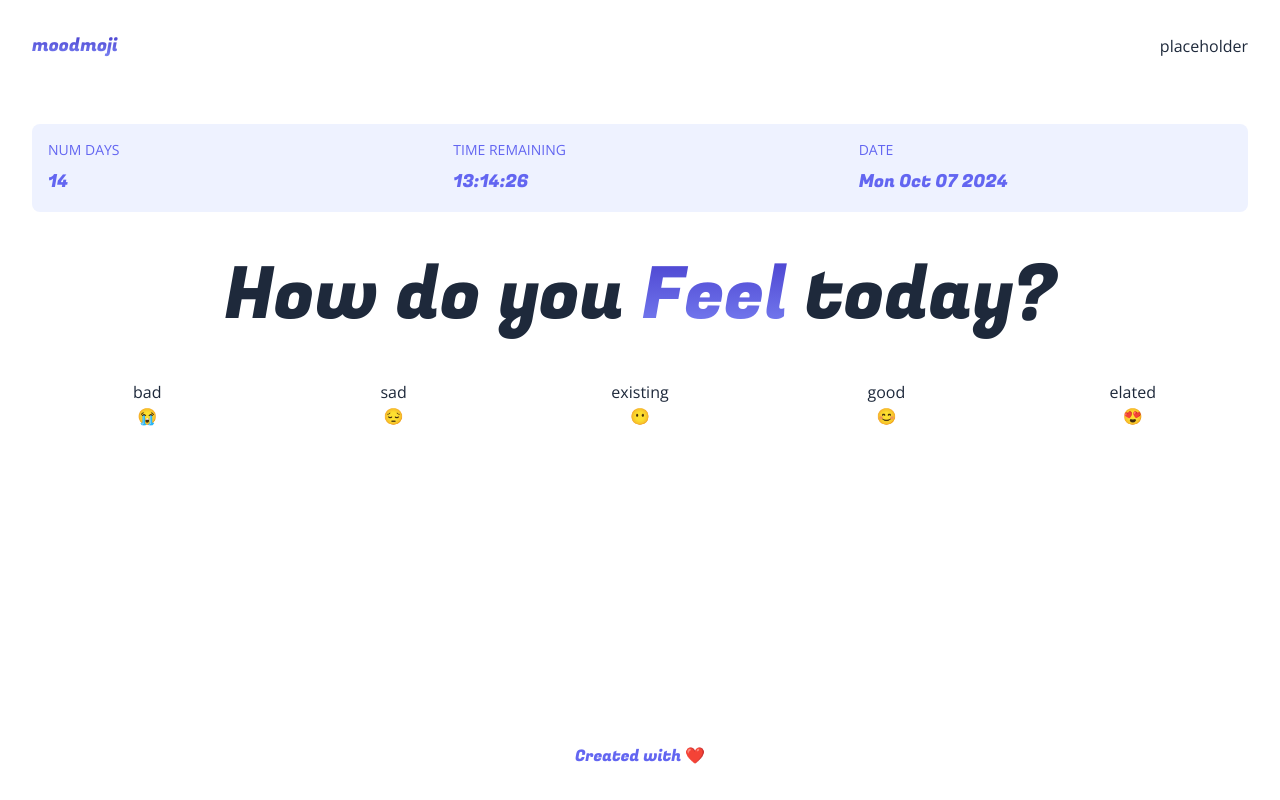
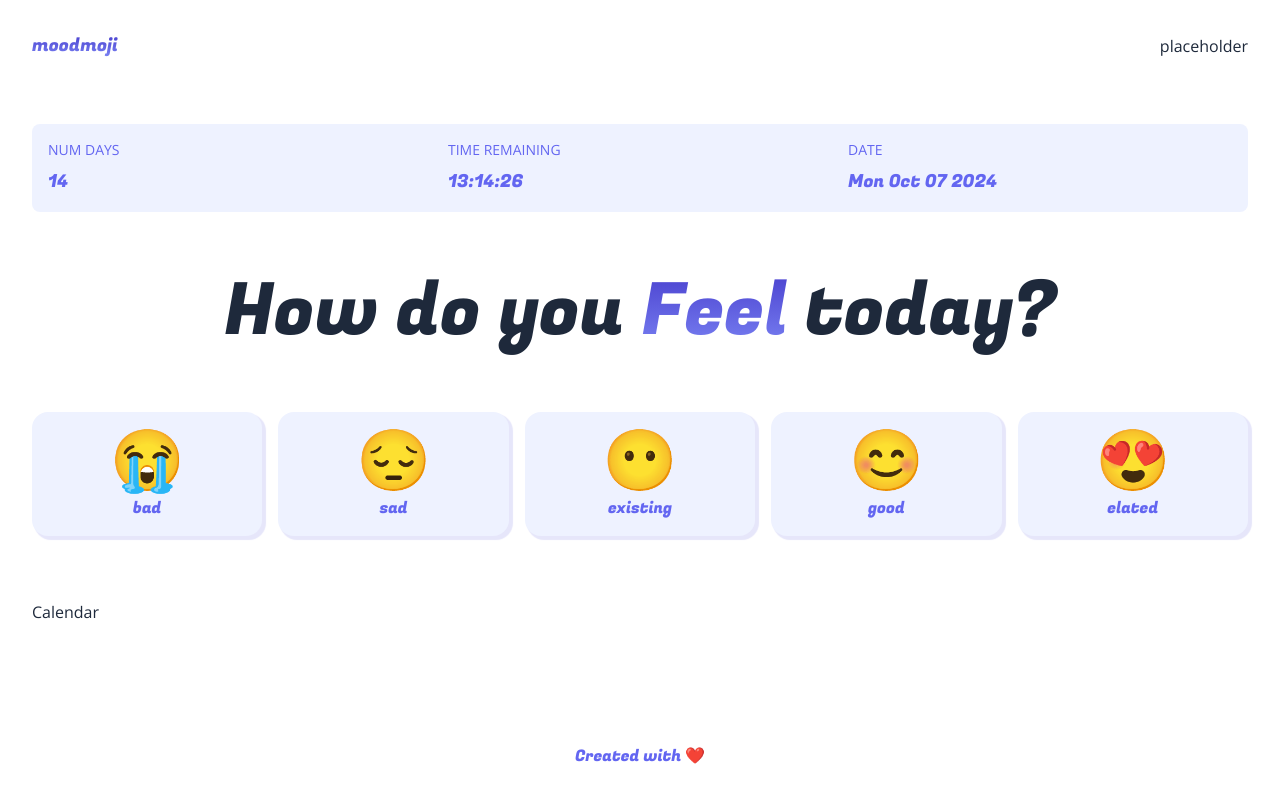
Before and after one commit to jaysenjonsin/moodmoji, a Next.js app: page /dashboard in a window 1280 px wide. Built offline with nearby package versions, Linux system fonts and the light colour scheme.

Commit message:
start calendar

```diff
--- a/app/globals.css
+++ b/app/globals.css
@@ -10,3 +10,12 @@
   -webkit-background-clip: text; /*background only applied to text, not entire element*/
   -webkit-text-fill-color: transparent; /*makes the text transparent so background color becomes the text color*/
 }
+
+.purpleShadow {
+  box-shadow: 3px 3px 1px 1px lavender;
+}
+
+.purpleShadow:hover {
+  transform: translate(3px, 3px); /*right 3px and down 3px to mimic button press*/
+  box-shadow: 0px 0px 1px 1px lavender; /*lighten box shadow with press*/
+}
--- a/components/Calendar.tsx
+++ b/components/Calendar.tsx
@@ -1,8 +1,43 @@
+import { Fugaz_One } from 'next/font/google';
 import React from 'react';
 
 type Props = {};
 
+const months = {
+  January: 'Jan',
+  February: 'Feb',
+  March: 'Mar',
+  April: 'Apr',
+  May: 'May',
+  June: 'Jun',
+  July: 'Jul',
+  August: 'Aug',
+  September: 'Sept',
+  October: 'Oct',
+  November: 'Nov',
+  December: 'Dec',
+};
+const now = new Date();
+const dayList = [
+  'Sunday',
+  'Monday',
+  'Tuesday',
+  'Wednesday',
+  'Thursday',
+  'Friday',
+  'Saturday',
+];
+
+const fugaz = Fugaz_One({ subsets: ['latin'], weight: ['400'] });
 const Calendar = (props: Props) => {
+  const year = 2024;
+  const month = 'July';
+  const monthNow = new Date(year, Object.keys(months).indexOf(month), 1); //first day of curr month
+  const firstDayOfMonth = monthNow.getDay(); //which day was first day
+  const daysInMonth = new Date(year, Object.keys(month).indexOf(month) + 1, 0); //day before first of month
+
+  const daysToDisplay = firstDayOfMonth + daysInMonth;
+  const numRows = Math.floor(daysToDisplay / 7) + (daysToDisplay % 7 ? 1 : 0);
   return <div>Calendar</div>;
 };
 
--- a/components/Dashboard.tsx
+++ b/components/Dashboard.tsx
@@ -1,5 +1,6 @@
 import React from 'react';
 import { Fugaz_One } from 'next/font/google';
+import Calendar from './Calendar';
 type Props = {};
 const fugaz = Fugaz_One({ subsets: ['latin'], weight: ['400'] });
 
@@ -17,17 +18,16 @@ const Dashboard = (props: Props) => {
     good: '😊',
     elated: '😍',
   };
-  console.log('hi');
   return (
-    <div className='flex flex-col flex-1 gap-4 sm:gap-8 md:gap-12'>
-      <div className='grid grid-cols-1 sm:grid-cols-3 bg-indigo-50 text-indigo-500 rounded-lg'>
+    <div className='flex flex-col flex-1 gap-8 sm:gap-12 md:gap-16'>
+      <div className='grid grid-cols-3 p-4 gap-4 bg-indigo-50 text-indigo-500 rounded-lg'>
         {Object.keys(statuses).map((status, idx) => {
           return (
-            <div key={idx} className='p-4 flex flex-col gap-1 sm:gap-2'>
-              <p className='font-medium uppercase text-xs sm:text-sm'>
+            <div key={idx} className='flex flex-col gap-1 sm:gap-2'>
+              <p className='font-medium uppercase text-xs sm:text-sm truncate'>
                 {status.replaceAll('_', ' ')}
               </p>
-              <p className={`text-base sm:text-lg ` + fugaz.className}>
+              <p className={`text-base sm:text-lg truncate ` + fugaz.className}>
                 {statuses[status as keyof typeof statuses]}
               </p>
             </div>
@@ -41,15 +41,28 @@ const Dashboard = (props: Props) => {
       >
         How do you <span className='textGradient'>Feel</span> today?
       </h4>
-      <div className='grid grid-cols-2 md:grid-cols-5 gap-4'>
+      <div className='flex items-stretch flex-wrap gap-4'>
         {Object.keys(moods).map((mood, i) => (
-          <button className='' key={i}>
-            <p>{mood}</p>
+          <button
+            className={`p-4 px-5 rounded-2xl purpleShadow duration-200 bg-indigo-50 hover:bg-indigo-200 text-center flex flex-col items-center gap-2 flex-1 `}
+            key={i}
+          >
             {/* ts doesnt know values in object.keys(moods) will always be valid keys for moods object, so tell ts mood variable will always be one of keys of moods obj */}
-            <p>{moods[mood as keyof typeof moods]}</p>
+            <p className='text-4xl sm:text-5xl md:text-6xl'>
+              {moods[mood as keyof typeof moods]}
+            </p>
+            <p
+              className={
+                `text-indigo-500 text-xs sm:text-sm md:text-base ` +
+                fugaz.className
+              }
+            >
+              {mood}
+            </p>
           </button>
         ))}
       </div>
+      <Calendar />
     </div>
   );
 };
```
